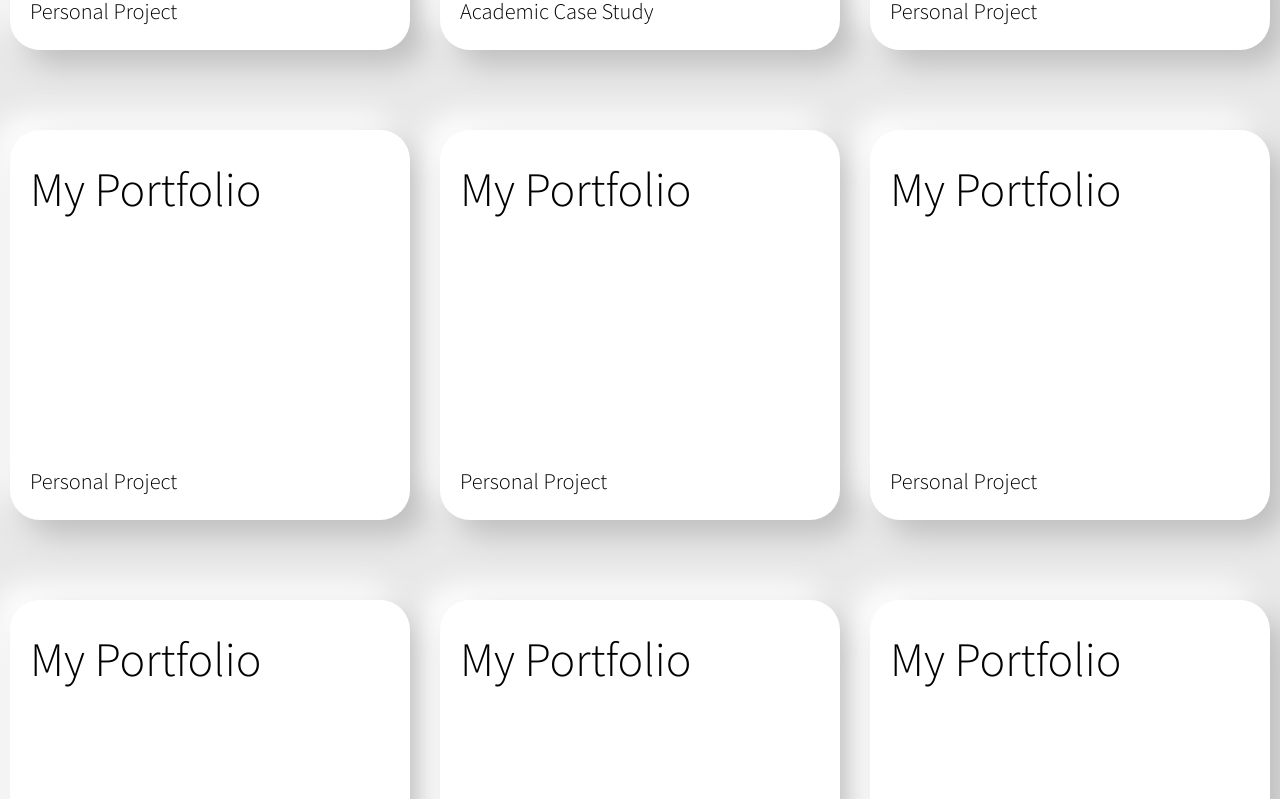
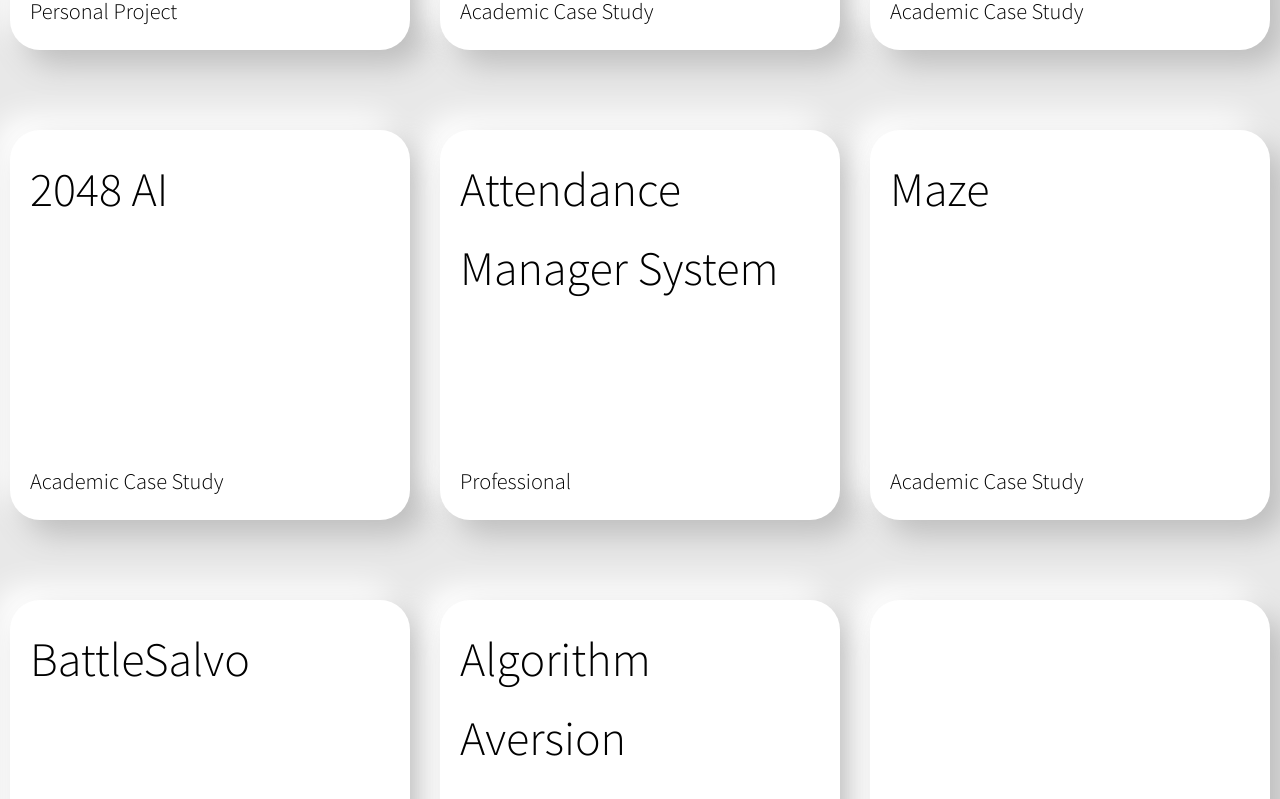
Before and after one commit to jeniichee/personal-website, a React (Create React App) app: page / in a window 1280 px wide. Shown: the part 1281-2080 px from the top of the page. Built offline with nearby package versions, Linux system fonts and the light colour scheme; a web font is replaced by a local one.

Commit message:
updated project cards

```diff
--- a/src/components/Portfolio/Portfolio.js
+++ b/src/components/Portfolio/Portfolio.js
@@ -1,11 +1,11 @@
-import { React, useState } from "react";
-import Popup from "../Popup/Popup";
+// import { React, useState } from "react";
+// import Popup from "../Popup/Popup";
 
 import "./Portfolio.css";
 
 const Portfolio = () => {
-  const [showPopup, setShowPopup] = useState(false);
-  const [popupMessage, setPopupMessage] = useState("");
+  // const [showPopup, setShowPopup] = useState(false);
+  // const [popupMessage, setPopupMessage] = useState("");
 
   const projects = [
     {
@@ -24,55 +24,55 @@ const Portfolio = () => {
     },
     {
       id: 2,
-      title: "My Portfolio",
-      type: "Personal Project",
+      title: "Drug Consumption",
+      type: "Academic Case Study",
       summary:
         "This website! Coded using React, HTML, CSS, and JavaScript. I've integrated a few web dev choices I've learned from Fundamentals of Software Engineering, and I'm hoping to add more features in the near future. Still have soo many more ideas to try for this project!",
       description: "hello this is portfolio. ",
     },
     {
       id: 3,
-      title: "My Portfolio",
-      type: "Personal Project",
+      title: "2048 AI",
+      type: "Academic Case Study",
       summary:
         "This website! Coded using React, HTML, CSS, and JavaScript. I've integrated a few web dev choices I've learned from Fundamentals of Software Engineering, and I'm hoping to add more features in the near future. Still have soo many more ideas to try for this project!",
       description: "hello this is portfolio. ",
     },
     {
       id: 4,
-      title: "My Portfolio",
-      type: "Personal Project",
+      title: "Attendance Manager System",
+      type: "Professional",
       summary:
         "This website! Coded using React, HTML, CSS, and JavaScript. I've integrated a few web dev choices I've learned from Fundamentals of Software Engineering, and I'm hoping to add more features in the near future. Still have soo many more ideas to try for this project!",
       description: "hello this is portfolio. ",
     },
     {
       id: 5,
-      title: "My Portfolio",
-      type: "Personal Project",
+      title: "Maze",
+      type: "Academic Case Study",
       summary:
         "This website! Coded using React, HTML, CSS, and JavaScript. I've integrated a few web dev choices I've learned from Fundamentals of Software Engineering, and I'm hoping to add more features in the near future. Still have soo many more ideas to try for this project!",
       description: "hello this is portfolio. ",
     },
     {
       id: 6,
-      title: "My Portfolio",
-      type: "Personal Project",
+      title: "BattleSalvo",
+      type: "Academic Case Study",
       summary:
         "This website! Coded using React, HTML, CSS, and JavaScript. I've integrated a few web dev choices I've learned from Fundamentals of Software Engineering, and I'm hoping to add more features in the near future. Still have soo many more ideas to try for this project!",
       description: "hello this is portfolio. ",
     },
     {
       id: 7,
-      title: "My Portfolio",
-      type: "Personal Project",
+      title: "Algorithm Aversion Experiment Platform",
+      type: "Professional",
       summary:
         "This website! Coded using React, HTML, CSS, and JavaScript. I've integrated a few web dev choices I've learned from Fundamentals of Software Engineering, and I'm hoping to add more features in the near future. Still have soo many more ideas to try for this project!",
       description: "hello this is portfolio. ",
     },
     {
       id: 8,
-      title: "My Portfolio",
+      title: "",
       type: "Personal Project",
       summary:
         "This website! Coded using React, HTML, CSS, and JavaScript. I've integrated a few web dev choices I've learned from Fundamentals of Software Engineering, and I'm hoping to add more features in the near future. Still have soo many more ideas to try for this project!",
```
